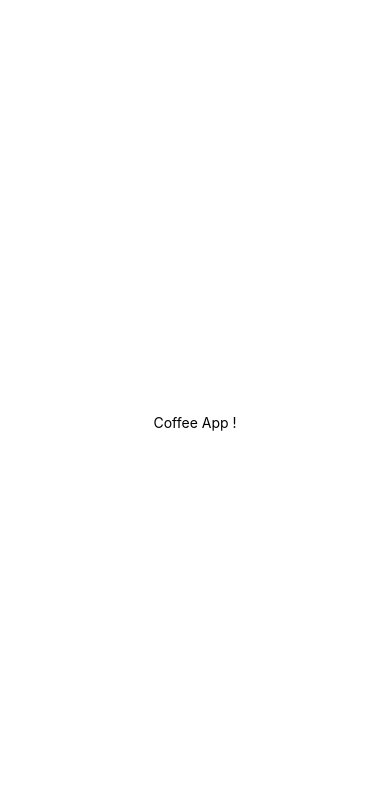
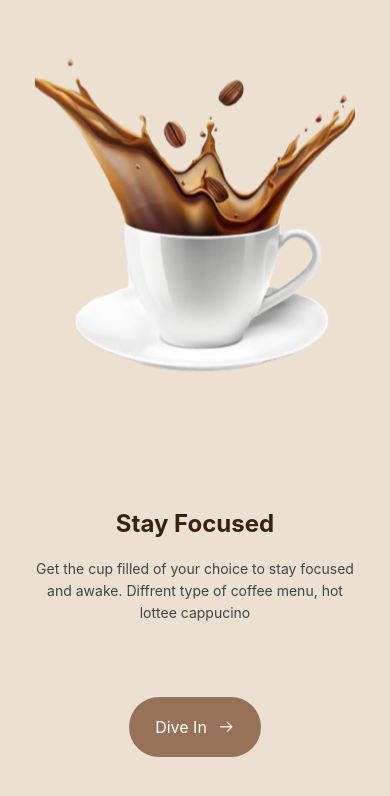
Before and after one commit to Hollowness373/CoffeeApp, a React Native app: screen / in a window 390 px wide. Shown: the top 796 px of the page. Built offline with nearby package versions, Linux system fonts and the light colour scheme.

Commit message:
Add theme provider

```diff
--- a/App.js
+++ b/App.js
@@ -1,14 +1,16 @@
 import React from "react";
 import { View, Text, StyleSheet } from "react-native"
+import Introduction from "./src/screens/Introduction";
+import { ThemeProvider } from "./src/component/ThemeContext";
 
 
 const App = () => {
 
 
   return(
-    <View style={styles.container}>
-        <Text>Coffee App !</Text>
-    </View>
+    <ThemeProvider>
+      <Introduction/>
+    </ThemeProvider>
   )
 }
 
--- a/index.js
+++ b/index.js
@@ -7,4 +7,4 @@ import App from './App';
 import Introduction from './src/screens/Introduction';
 import {name as appName} from './app.json';
 
-AppRegistry.registerComponent(appName, () => Introduction);
+AppRegistry.registerComponent(appName, () => App);
--- /dev/null
+++ b/src/component/ThemeContext.js
@@ -0,0 +1,41 @@
+import React, { useState, useEffect, useContext } from "react";
+import colortheme from "../../assets/colortheme.json";
+
+const ThemeContext = React.createContext();
+const ThemeUpdateContext = React.createContext();
+
+export function useTheme() {
+  return useContext(ThemeContext);
+}
+
+export function useThemeUpdate() {
+  return useContext(ThemeUpdateContext);
+}
+
+const ThemeProvider = ({ children }) => {
+  const [themes, changeTheme] = useState({});
+  const [currentTheme, setCurrentTheme] = useState(true);
+
+  const onChangeThemes = () => {
+    setCurrentTheme(!currentTheme);
+    //console.log(themes);
+  };
+
+  useEffect(() => {
+    if (currentTheme === true) {
+      changeTheme(colortheme.lightTheme);
+    } else {
+      changeTheme(colortheme.darkTheme);
+    }
+  }, [currentTheme]);
+
+  return (
+    <ThemeContext.Provider value={themes}>
+      <ThemeUpdateContext.Provider value={onChangeThemes}>
+        {children}
+      </ThemeUpdateContext.Provider>
+    </ThemeContext.Provider>
+  );
+};
+
+export { ThemeContext, ThemeProvider };
--- a/src/screens/Introduction.js
+++ b/src/screens/Introduction.js
@@ -1,43 +1,25 @@
-import React, {useState, useEffect} from "react";
-import { View, Text, StyleSheet, Image, Dimensions, TouchableOpacity } from "react-native"
-import colortheme from "../../assets/colortheme.json"
+import React from "react";
+import { View, Text, StyleSheet, Image, Dimensions, TouchableOpacity } from "react-native";
+import { useTheme, useThemeUpdate } from "../component/ThemeContext";
 
 const { height, width } = Dimensions.get("window")
 
 const Introduction = () => {
 
-  const [ theme, changeTheme ] = useState({});
-  const [ currentTheme, setCurrentTheme ] = useState(true)
 
-
-  const onChangeTheme = () => {
-    setCurrentTheme(!currentTheme);
-  }
-
-  useEffect(() => {
-
-    if (currentTheme === true) {
-      changeTheme(colortheme.lightTheme)
-    } else if (currentTheme === false) {
-      changeTheme(colortheme.darkTheme)
-    } else {
-      changeTheme(colortheme.lightTheme)
-    }
-    console.log(theme);
-
-  }, [currentTheme])
-
+  const themes = useTheme();
+  const onChangeThemes = useThemeUpdate();
 
   return(
-    <View style={[styles.container, {backgroundColor: theme.background}]}>
+    <View style={[styles.container, {backgroundColor: themes.background}]}>
         <View style={styles.imgContainer}>
           <Image source={require("../../assets/coffeeIntro.png")} style={styles.imgStyle}/>
         </View>
         <View style={styles.viewContainer}>
-            <Text style={[styles.txtTitle, {color: theme.title}]}>Stay Focused</Text>
-            <Text style={[styles.txtDescription, {color: theme.black}]}>Get the cup filled of your choice to stay focused and awake. Diffrent type of coffee menu, hot lottee cappucino</Text>
+            <Text style={[styles.txtTitle, {color: themes.title}]}>Stay Focused</Text>
+            <Text style={[styles.txtDescription, {color: themes.black}]}>Get the cup filled of your choice to stay focused and awake. Diffrent type of coffee menu, hot lottee cappucino</Text>
             <View style={{height: "20%"}}></View>
-            <TouchableOpacity onPress={onChangeTheme} style={styles.nxtBtn}>
+            <TouchableOpacity onPress={onChangeThemes} style={styles.nxtBtn}>
               <Text style={styles.btnTxt}>Dive In</Text>
               <Image source={require("../../assets/icons/arrowForwardWIcon.png")} style={styles.arrowRight}/>
             </TouchableOpacity>
```
